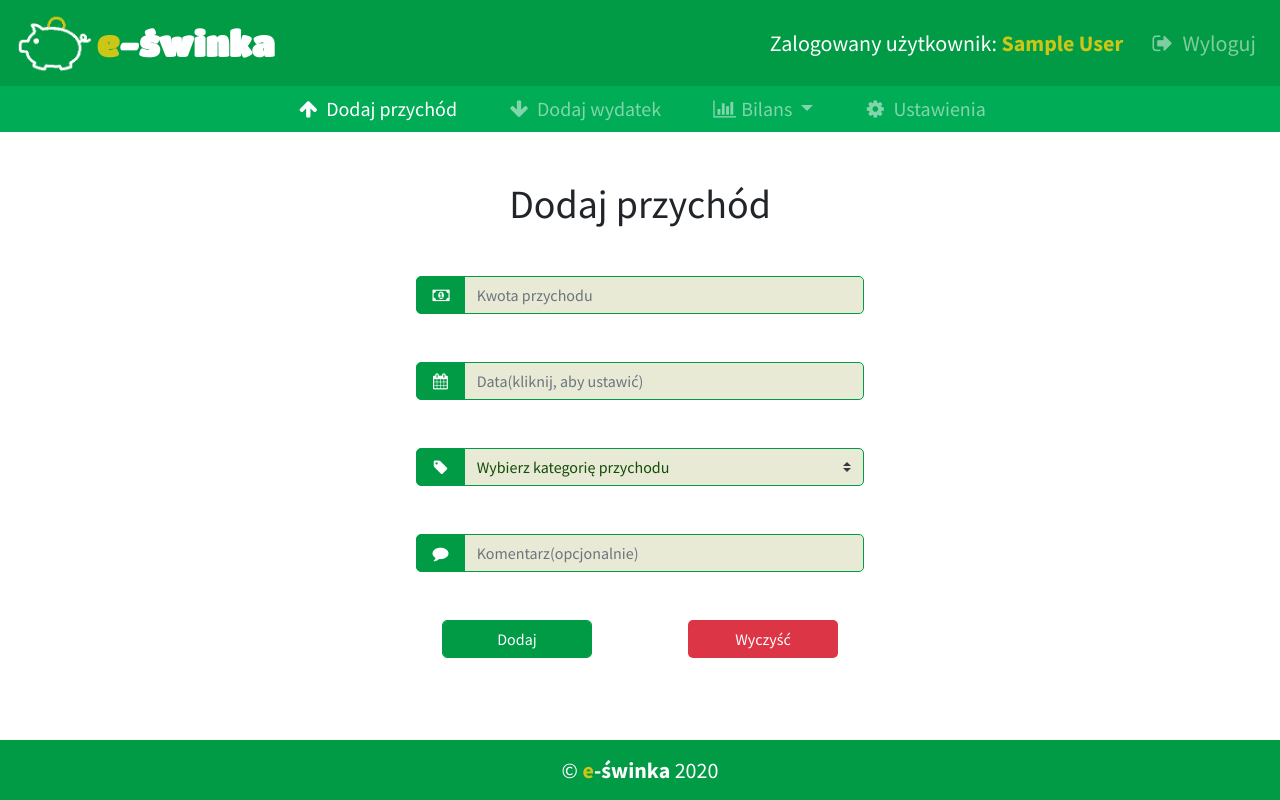
After one commit to lukasz-gabka/home-budget-web-v.3, a PHP site: page /posts/dodaj-przychod in a window 1280 px wide. The commit adds this page. Run offline with PHP 8.4, Linux system fonts and the light colour scheme; the visitor is signed in with stand-in values (Sample User, id 1); tables that the repository leaves empty or names only in its code hold one stand-in row (values such as "Sample post"); some libraries are stand-ins or nearby versions.

Commit message:
added 'add income' page and errors pages

```diff
--- a/App/Config.php
+++ b/App/Config.php
@@ -38,7 +38,7 @@ class Config
      * Show or hide error messages on screen
      * @var boolean
      */
-    const SHOW_ERRORS = true;
+    const SHOW_ERRORS = false;
 
     /**
      * Secret key for hashing
--- /dev/null
+++ b/App/Controllers/Incomes.php
@@ -0,0 +1,65 @@
+<?php
+
+namespace App\Controllers;
+
+use \Core\View;
+use \App\Auth;
+use \App\Flash;
+
+/**
+ * Incomes controller
+ *
+ * PHP version 7.0
+ */
+class Incomes extends Authenticated {
+	/**
+	 * Before filter - called before each action method
+	 *
+	 * @return void
+	 */
+	protected function before() {
+		parent::before();
+
+		$this->user = Auth::getUser();
+	}
+
+	/**
+	 * Show the income page
+	 *
+	 * @return void
+	 */
+	public function showAction() {
+		View::renderTemplate('Incomes/add.html', [
+			'user' => $this->user,
+			'incomes_active' => 'active']);
+	}
+
+	/**
+	 * Show the form for editing the profile
+	 *
+	 * @return void
+	 */
+	public function editAction() {
+		View::renderTemplate('Profile/edit.html', [
+			'user' => $this->user]);
+	}
+
+	/**
+	 * Update the profile
+	 *
+	 * @return void
+	 */
+	public function updateAction() {
+
+		if ($this->user->updateProfile($_POST)) {
+			Flash::addMessage('Changes saved');
+
+			$this->redirect('/profile/show');
+		} else {
+			View::renderTemplate('Profile/edit.html', [
+				'user' => $this->user]);
+		}
+	}
+}
+
+?>
--- a/App/Views/Home/index.html
+++ b/App/Views/Home/index.html
@@ -14,7 +14,7 @@
 
 					<div class="row mt-5">
 						<div class="col-md-4 mb-4 my-auto">
-							<img src="/img/piggy3.jpg" class="img-fluid" alt="piggy">
+							<img src="/img/piggy3.png" class="img-fluid" alt="piggy">
 						</div>
 
 						<div class="col-md-8">
--- /dev/null
+++ b/App/Views/Incomes/add.html
@@ -0,0 +1,73 @@
+{% extends 'base.html' %}
+
+{% block title %}e-świnka - dodaj przychód{% endblock %}
+
+{% block body %}
+
+    <main>
+		<div class="container mt-5">
+			<article>
+				<header>
+					<h1 class="text-center">Dodaj przychód</h1>
+				</header>
+
+				<div class="container">
+					<form method="post">
+						<div class="row mt-5">
+							<div class="col-12">
+								<div class="input-group justify-content-center">
+									<div class="input-group-prepend">
+										<span class="input-group-text inputsPrepend">
+											<i class="icon-money"></i>
+										</span>
+									</div>
+
+									<input type="number" class="form-control inputs" placeholder="Kwota przychodu" step="0.01" min="0.01" name="amount" required>
+								</div>
+
+								<div class="input-group justify-content-center mt-5">
+									<div class="input-group-prepend">
+										<span class="input-group-text inputsPrepend">
+											<i class="icon-calendar"></i>
+										</span>
+									</div>
+
+									<input placeholder="Data(kliknij, aby ustawić)" class="textbox-n form-control inputs" type="text" onfocus="(this.type='date')" onblur="(this.type='text')" id="date" name="date" required>
+								</div>
+
+								<div class="input-group justify-content-center mt-5">
+									<div class="input-group-prepend">
+										<label class="input-group-text inputsPrepend" for="paymentOptions">
+											<i class="icon-tag"></i>
+										</label>
+									</div>
+
+									<select class="custom-select inputs" id="paymentOptions" name="category" required>
+										<option selected disabled value="">Wybierz kategorię przychodu</option>
+									</select>
+								</div>
+
+								<div class="input-group justify-content-center mt-5">
+									<div class="input-group-prepend">
+										<span class="input-group-text inputsPrepend">
+											<i class="icon-comment"></i>
+										</span>
+									</div>
+
+									<textarea class="form-control inputs" maxlength="40" placeholder="Komentarz(opcjonalnie)" name="comment"></textarea>
+								</div>
+
+								<div class="d-flex justify-content-center my-5 d-inline-block">
+									<input type="submit" class="btn form-control inputs submitButtons mr-5" value="Dodaj">
+
+									<input type="reset" class="btn form-control inputs submitButtons bg-danger ml-5" style="border:none;" value="Wyczyść">
+								</div>
+							</div>
+						</div>
+					</form>
+				</div>
+			</article>
+		</div>
+	</main>
+
+{% endblock %}
--- a/App/Views/Signup/activation_email.html
+++ /dev/null
@@ -1,3 +0,0 @@
-<h1>Account activation</h1>
-
-<p>Thank you for signing up. Please <a href="{{ url }}">click here to activate your account</a>.</p>
--- a/App/Views/Signup/activation_email.txt
+++ /dev/null
@@ -1,5 +0,0 @@
-Account activation
-
-Thank you for signing up. Please click the following link to activate your account:
-
-{{ url }}
--- a/App/Views/base.html
+++ b/App/Views/base.html
@@ -46,7 +46,7 @@
 					<div class="collapse navbar-collapse menu">
 						<ul class="navbar-nav mx-auto">
 							<li class="nav-item mx-3">
-								<a class="nav-link" href="income.php">
+								<a class="nav-link {{ incomes_active }}" href="/dodaj-przychod">
 									<i class="icon-up-big"></i> Dodaj przychód
 								</a>
 							</li>
--- a/Core/Controller.php
+++ b/Core/Controller.php
@@ -98,11 +98,11 @@ abstract class Controller
         if (! Auth::getUser()) {
 
             //Flash::addMessage('Please login to access that page');
-            Flash::addMessage('Please login to access that page', Flash::INFO);
+            Flash::addMessage('Zaloguj się, aby uzyskać dostęp do tej podstrony', Flash::INFO);
 
             Auth::rememberRequestedPage();
 
-            $this->redirect('/login');
+            $this->redirect('/logowanie');
         }
     }
 }
--- a/public/index.php
+++ b/public/index.php
@@ -35,6 +35,7 @@ $router = new Core\Router();
 $router->add('', ['controller' => 'Home', 'action' => 'index']);
 $router->add('logowanie', ['controller' => 'Login', 'action' => 'new']);
 $router->add('rejestracja', ['controller' => 'Signup', 'action' => 'new']);
+$router->add('dodaj-przychod', ['controller' => 'Incomes', 'action' => 'show']);
 $router->add('wyloguj', ['controller' => 'Login', 'action' => 'destroy']);
 $router->add('{controller}/{action}');
 $router->add('password/reset/{token:[\da-f]+}', ['controller' => 'password', 'action' => 'reset']);
```
Also changed, not shown: App/Views/404.html (+21 -3 lines), App/Views/500.html (+23 -3 lines), App/Views/Signup/activated.html (deleted, +0 -11 lines), App/Views/Signup/success.html (deleted, +0 -13 lines), public/img/piggy3.jpg (deleted), public/img/piggy3.png (added), public/img/piggy4.png, public/img/piggy5.png (deleted).
